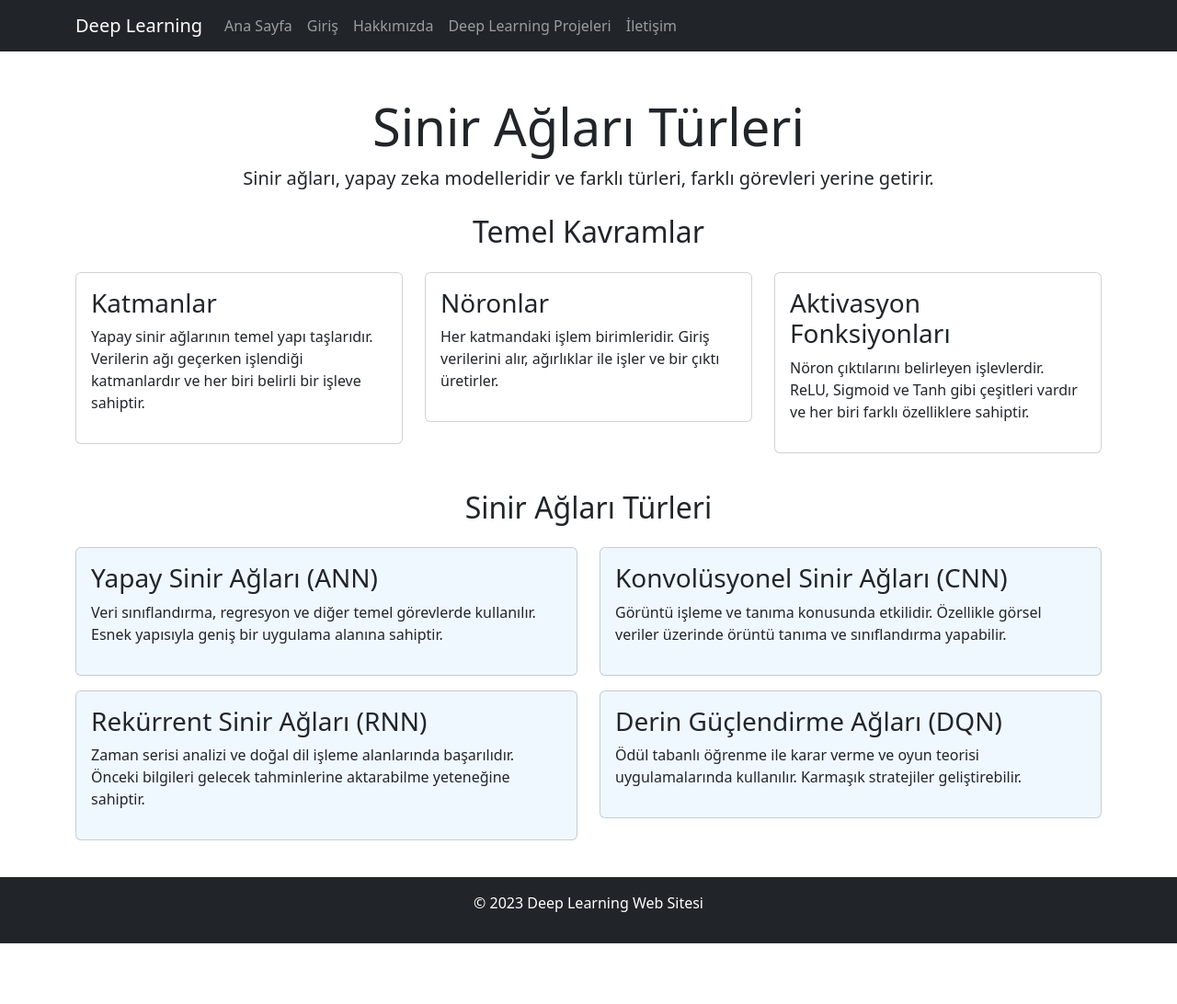
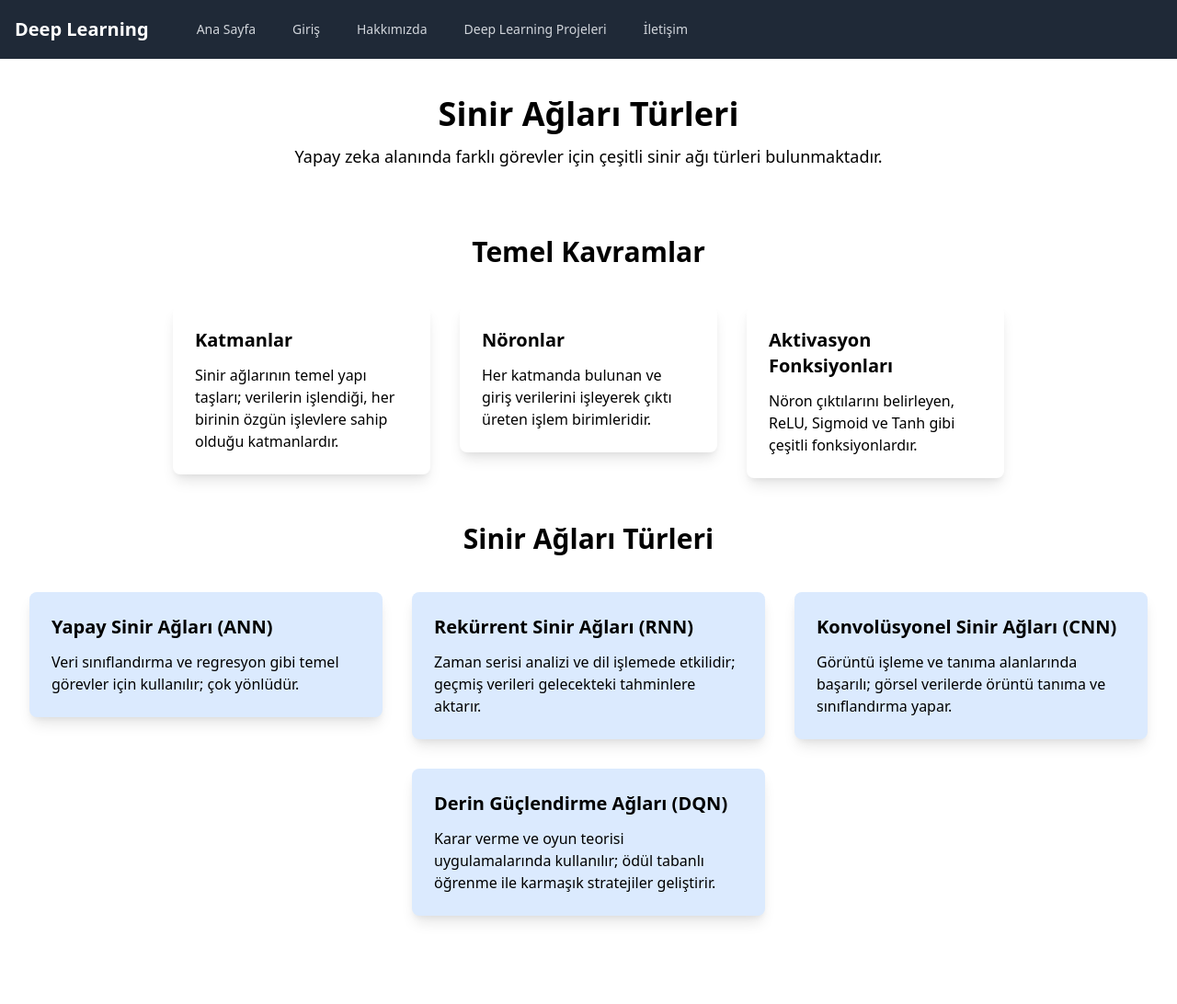
Before and after one commit to Lightfield0/deep_learning_project, a Django app: page /types-of-nn/ in a window 1280 px wide. Shown: the whole page at 92% size. Before the commit the page ends 1026 px from the top, so only its background shows below. Run offline with Django 4.2, Linux system fonts and the light colour scheme; some libraries are stand-ins or nearby versions.

Commit message:
Changes to be committed: 	modified:   deep_learning_app/templates/home.html 	modified:   deep_learning_app/templates/introduction.html 	modified:   deep_learning_app/templates/layout.html 	modified:   deep_learning_app/templates/partials/navbar.html 	modified:   deep_learning_app/templates/types-of-nn.html

```diff
--- a/deep_learning_app/templates/layout.html
+++ b/deep_learning_app/templates/layout.html
@@ -5,7 +5,8 @@
     <meta name="viewport" content="width=device-width, initial-scale=1.0">
     <title>{% block title %}Deep Learning Web Sitesi{% endblock %}</title>
     <!-- Bootstrap CSS -->
-    <link href="https://cdn.jsdelivr.net/npm/bootstrap@5.3.0/dist/css/bootstrap.min.css" rel="stylesheet">
+    <!-- <link href="https://cdn.jsdelivr.net/npm/bootstrap@5.3.0/dist/css/bootstrap.min.css" rel="stylesheet"> -->
+    <link href="https://cdn.jsdelivr.net/npm/tailwindcss@2.2.19/dist/tailwind.min.css" rel="stylesheet">
     <!-- CSS dosyasını ekleyin -->
     <!-- <link rel="stylesheet" href="https://cdnjs.cloudflare.com/ajax/libs/animate.css/4.1.1/animate.min.css"> -->
     <!-- <script src="https://cdnjs.cloudflare.com/ajax/libs/gsap/3.12.1/gsap.min.js"></script> -->
@@ -16,7 +17,9 @@
     {% include 'partials/navbar.html' %}
 
     {% block content %}
+    <body class="bg-gray-100">
     <!-- This is where the unique content of each page will go -->
+    </body>
     {% endblock %}
 
     {% include 'partials/footer.html' %}
--- a/deep_learning_app/templates/partials/navbar.html
+++ b/deep_learning_app/templates/partials/navbar.html
@@ -1,28 +1,26 @@
 <!-- Navbar -->
-<nav class="navbar navbar-expand-lg navbar-dark bg-dark">
-    <div class="container">
-        <a class="navbar-brand" href="#">Deep Learning</a>
-        <button class="navbar-toggler" type="button" data-bs-toggle="collapse" data-bs-target="#navbarNav" aria-controls="navbarNav" aria-expanded="false" aria-label="Toggle navigation">
-            <span class="navbar-toggler-icon"></span>
-        </button>
-        <div class="collapse navbar-collapse" id="navbarNav">
-            <ul class="navbar-nav ml-auto">
-                <li class="nav-item">
-                    <a class="nav-link" href="{%url 'home' %}">Ana Sayfa</a>
-                </li>
-                <li class="nav-item">
-                    <a class="nav-link" href="{% url 'introduction' %}">Giriş</a>
-                </li>
-                <li class="nav-item">
-                    <a class="nav-link" href="#">Hakkımızda</a>
-                </li>
-                <li class="nav-item">
-                    <a class="nav-link" href="#">Deep Learning Projeleri</a>
-                </li>
-                <li class="nav-item">
-                    <a class="nav-link" href="#">İletişim</a>
-                </li>
-            </ul>
+<nav class="bg-gray-800">
+    <div class="container mx-auto px-4">
+        <div class="flex items-center justify-between h-16">
+            <div class="flex items-center">
+                <a class="text-white font-semibold text-xl" href="#">Deep Learning</a>
+                <div class="hidden md:block">
+                    <div class="ml-10 flex items-baseline space-x-4">
+                        <a class="text-gray-300 hover:bg-gray-700 hover:text-white px-3 py-2 rounded-md text-sm font-medium" href="{%url 'home' %}">Ana Sayfa</a>
+                        <a class="text-gray-300 hover:bg-gray-700 hover:text-white px-3 py-2 rounded-md text-sm font-medium" href="{% url 'introduction' %}">Giriş</a>
+                        <a class="text-gray-300 hover:bg-gray-700 hover:text-white px-3 py-2 rounded-md text-sm font-medium" href="#">Hakkımızda</a>
+                        <a class="text-gray-300 hover:bg-gray-700 hover:text-white px-3 py-2 rounded-md text-sm font-medium" href="#">Deep Learning Projeleri</a>
+                        <a class="text-gray-300 hover:bg-gray-700 hover:text-white px-3 py-2 rounded-md text-sm font-medium" href="#">İletişim</a>
+                    </div>
+                </div>
+            </div>
+            <div class="md:hidden">
+                <button class="text-gray-200 hover:text-white focus:outline-none focus:text-white">
+                    <svg class="h-6 w-6" fill="none" stroke="currentColor" viewBox="0 0 24 24" xmlns="http://www.w3.org/2000/svg">
+                        <path stroke-linecap="round" stroke-linejoin="round" stroke-width="2" d="M4 6h16M4 12h16m-7 6h7"></path>
+                    </svg>
+                </button>
+            </div>
         </div>
     </div>
 </nav>
--- a/deep_learning_app/templates/types-of-nn.html
+++ b/deep_learning_app/templates/types-of-nn.html
@@ -3,75 +3,88 @@
 {% block title %}Sinir Ağları Türleri{% endblock %}
 
 {% block content %}
-<div class="container mt-5">
-    <div class="jumbotron text-center" id="intro-section">
-        <h1 class="display-4">Sinir Ağları Türleri</h1>
-        <p class="lead">
-            Sinir ağları, yapay zeka modelleridir ve farklı türleri, farklı görevleri yerine getirir.
+
+
+    <div class="container mx-auto px-4">
+        <div class="text-center py-10" id="intro-section">
+            <h1 class="text-4xl font-bold mb-3">Sinir Ağları Türleri</h1>
+            <p class="text-lg">
+                Yapay zeka alanında farklı görevler için çeşitli sinir ağı türleri bulunmaktadır.
             </p>
         </div>
 
-    <section class="my-4" id="basic-concepts">
-        <div class="text-center">
-            <h2 class="mb-4">Temel Kavramlar</h2>
-        </div>
-        <div class="row">
-            <div class="col-md-4">
-                <div class="card p-3 mb-3">
-                    <h3>Katmanlar</h3>
-                    <p>Yapay sinir ağlarının temel yapı taşlarıdır. Verilerin ağı geçerken işlendiği katmanlardır ve her biri belirli bir işleve sahiptir.</p>
+        <div class="my-8" id="basic-concepts">
+            <h2 class="text-3xl text-center font-semibold mb-6">Temel Kavramlar</h2>
+            <div class="flex flex-wrap justify-center">
+                <!-- Katmanlar -->
+                <div class="w-full md:w-1/3 lg:w-1/4 p-4">
+                    <div class="bg-white rounded-lg p-6 shadow-lg">
+                        <h3 class="font-semibold text-xl mb-3">Katmanlar</h3>
+                        <p>Sinir ağlarının temel yapı taşları; verilerin işlendiği, her birinin özgün işlevlere sahip olduğu katmanlardır.</p>
                     </div>
                 </div>
-            <div class="col-md-4">
-                <div class="card p-3 mb-3">
-                    <h3>Nöronlar</h3>
-                    <p>Her katmandaki işlem birimleridir. Giriş verilerini alır, ağırlıklar ile işler ve bir çıktı üretirler.</p>
+
+                <!-- Nöronlar -->
+                <div class="w-full md:w-1/3 lg:w-1/4 p-4">
+                    <div class="bg-white rounded-lg p-6 shadow-lg">
+                        <h3 class="font-semibold text-xl mb-3">Nöronlar</h3>
+                        <p>Her katmanda bulunan ve giriş verilerini işleyerek çıktı üreten işlem birimleridir.</p>
                     </div>
                 </div>
-            <div class="col-md-4">
-                <div class="card p-3 mb-3">
-                    <h3>Aktivasyon Fonksiyonları</h3>
-                    <p>Nöron çıktılarını belirleyen işlevlerdir. ReLU, Sigmoid ve Tanh gibi çeşitleri vardır ve her biri farklı özelliklere sahiptir.</p>
+
+                <!-- Aktivasyon Fonksiyonları -->
+                <div class="w-full md:w-1/3 lg:w-1/4 p-4">
+                    <div class="bg-white rounded-lg p-6 shadow-lg">
+                        <h3 class="font-semibold text-xl mb-3">Aktivasyon Fonksiyonları</h3>
+                        <p>Nöron çıktılarını belirleyen, ReLU, Sigmoid ve Tanh gibi çeşitli fonksiyonlardır.</p>
                     </div>
                 </div>
             </div>
-    </section>
+        </div>
 
-    <section class="my-4" id="types-of-nn">
-        <div class="text-center">
-            <h2 class="mb-4">Sinir Ağları Türleri</h2>
-        </div>
-        <div class="row">
-            <div class="col-md-6">
-                <div class="card p-3 mb-3" style="background-color: #f0f8ff;">
-                    <h3>Yapay Sinir Ağları (ANN)</h3>
-                    <p>Veri sınıflandırma, regresyon ve diğer temel görevlerde kullanılır. Esnek yapısıyla geniş bir uygulama alanına sahiptir.</p>
-                </div>
-                <div class="card p-3 mb-3" style="background-color: #f0f8ff;">
-                    <h3>Rekürrent Sinir Ağları (RNN)</h3>
-                    <p>Zaman serisi analizi ve doğal dil işleme alanlarında başarılıdır. Önceki bilgileri gelecek tahminlerine aktarabilme yeteneğine sahiptir.</p>
+        <div class="my-8" id="types-of-nn">
+            <h2 class="text-3xl text-center font-semibold mb-6">Sinir Ağları Türleri</h2>
+            <div class="flex flex-wrap justify-center">
+                <!-- Yapay Sinir Ağları (ANN) -->
+                <div class="w-full md:w-1/2 lg:w-1/3 p-4">
+                    <div class="bg-blue-100 rounded-lg p-6 shadow-lg">
+                        <h3 class="font-semibold text-xl mb-3">Yapay Sinir Ağları (ANN)</h3>
+                        <p>Veri sınıflandırma ve regresyon gibi temel görevler için kullanılır; çok yönlüdür.</p>
                     </div>
                 </div>
-            <div class="col-md-6">
-                <div class="card p-3 mb-3" style="background-color: #f0f8ff;">
-                    <h3>Konvolüsyonel Sinir Ağları (CNN)</h3>
-                    <p>Görüntü işleme ve tanıma konusunda etkilidir. Özellikle görsel veriler üzerinde örüntü tanıma ve sınıflandırma yapabilir.</p>
+
+                <!-- Rekürrent Sinir Ağları (RNN) -->
+                <div class="w-full md:w-1/2 lg:w-1/3 p-4">
+                    <div class="bg-blue-100 rounded-lg p-6 shadow-lg">
+                        <h3 class="font-semibold text-xl mb-3">Rekürrent Sinir Ağları (RNN)</h3>
+                        <p>Zaman serisi analizi ve dil işlemede etkilidir; geçmiş verileri gelecekteki tahminlere aktarır.</p>
                     </div>
-                <div class="card p-3 mb-3" style="background-color: #f0f8ff;">
-                    <h3>Derin Güçlendirme Ağları (DQN)</h3>
-                    <p>Ödül tabanlı öğrenme ile karar verme ve oyun teorisi uygulamalarında kullanılır. Karmaşık stratejiler geliştirebilir.</p>
+                </div>
+
+                <!-- Konvolüsyonel Sinir Ağları (CNN) -->
+                <div class="w-full md:w-1/2 lg:w-1/3 p-4">
+                    <div class="bg-blue-100 rounded-lg p-6 shadow-lg">
+                        <h3 class="font-semibold text-xl mb-3">Konvolüsyonel Sinir Ağları (CNN)</h3>
+                        <p>Görüntü işleme ve tanıma alanlarında başarılı; görsel verilerde örüntü tanıma ve sınıflandırma yapar.</p>
+                    </div>
+                </div>
+
+                <!-- Derin Güçlendirme Ağları (DQN) -->
+                <div class="w-full md:w-1/2 lg:w-1/3 p-4">
+                    <div class="bg-blue-100 rounded-lg p-6 shadow-lg">
+                        <h3 class="font-semibold text-xl mb-3">Derin Güçlendirme Ağları (DQN)</h3>
+                        <p>Karar verme ve oyun teorisi uygulamalarında kullanılır; ödül tabanlı öğrenme ile karmaşık stratejiler geliştirir.</p>
                     </div>
                 </div>
             </div>
-    </section>
+        </div>
     </div>
 
     <script>
-    // GSAP Animasyonları
         gsap.from("#intro-section", {duration: 1, y: -100, opacity: 0});
         gsap.from("#basic-concepts h2", {duration: 1, x: -200, opacity: 0, delay: 0.5});
-    gsap.from("#basic-concepts .col-md-4", {duration: 1, y: 100, opacity: 0, delay: 0.6, stagger: 0.3});
+        gsap.from("#basic-concepts .p-4", {duration: 1, y: 100, opacity: 0, delay: 0.6, stagger: 0.2});
         gsap.from("#types-of-nn h2", {duration: 1, x: 200, opacity: 0, delay: 1});
-    gsap.from("#types-of-nn .col-md-6", {duration: 1, y: 100, opacity: 0, delay: 1.1, stagger: 0.3});
+        gsap.from("#types-of-nn .p-4", {duration: 1, y: 100, opacity: 0, delay: 1.1, stagger: 0.2});
     </script>
 {% endblock %}
```
Also changed, not shown: deep_learning_app/templates/home.html (+49 -17 lines), deep_learning_app/templates/introduction.html (+56 -45 lines). Lines whose indentation alone changed are shown as unchanged.
